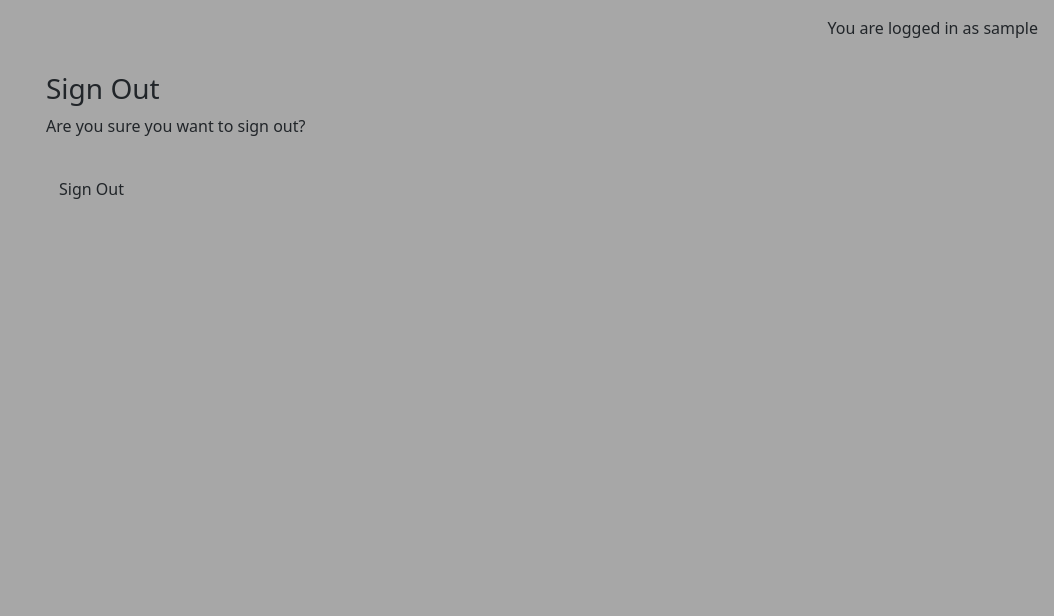
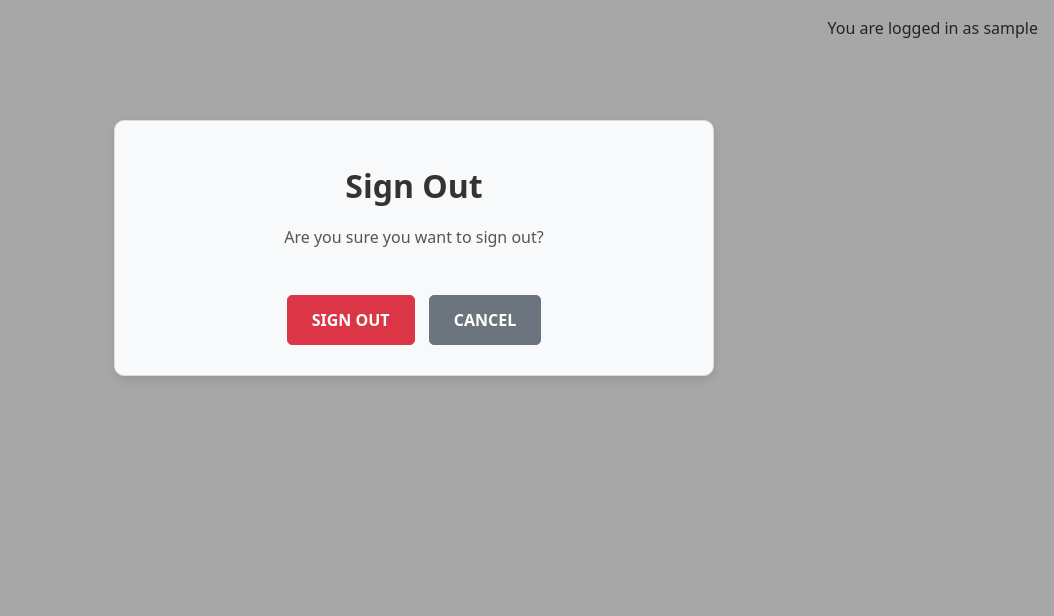
Before and after one commit to RhysTyler112/Back-End-Development-Project, a Django app: page /accounts/logout/ in a window 1280 px wide. Shown: the part 56-672 px from the top of the page, without its empty margins (226-1280 px from the left). Run offline with Django 4.2, Linux system fonts and the light colour scheme; the visitor is signed in with stand-in values (Sample User, id 1).

Commit message:
add css for logout.html

```diff
--- a/static/css/style.css
+++ b/static/css/style.css
@@ -117,7 +117,7 @@ body{
     }
 }
 
-/* ----------------------------------booking_form.htmls */
+/* ----------------------------------booking_form.html and edit_booking.html */
 .booking-form {
     text-align: center;
     padding: 10px 0 10px 0;
@@ -177,3 +177,63 @@ body{
     border-radius: 8px;
     box-shadow: 0 4px 6px rgba(0, 0, 0, 0.1);
 }
+
+/* --------------------------------------------------logout.htmls */
+.signout-area{
+    background: #f8f9fa;
+    border: 1px solid #ddd;
+    border-radius: 10px;
+    padding: 30px;
+    max-width: 600px;
+    margin: 80px auto;
+    box-shadow: 0 4px 8px rgba(0, 0, 0, 0.1);
+    text-align: center;
+}
+
+.signout-title {
+    font-size: 2rem;
+    color: #333;
+    margin-bottom: 20px;
+    font-weight: bold;
+}
+
+.signout-message {
+    font-size: 1rem;
+    color: #555;
+    margin-bottom: 30px;
+}
+
+.form-signout {
+    display: inline-block;
+}
+
+form .btn {
+    padding: 12px 24px;
+    font-size: 1rem;
+    font-weight: bold;
+    border-radius: 5px;
+    text-transform: uppercase;
+    transition: background-color 0.3s ease, transform 0.2s ease;
+}
+
+.form .btn-danger {
+    background-color: #dc3545;
+    border: none;
+    color: #fff;
+}
+form .btn-danger:hover {
+    background-color: #c82333;
+    transform: scale(1.05);
+    cursor: pointer;
+}
+
+form .btn-secondary {
+    background-color: #6c757d;
+    color: #fff;
+    margin-left: 10px;
+}
+form .btn-secondary:hover {
+    background-color: #5a6268;
+    transform: scale(1.05);
+    cursor: pointer;
+}
--- a/templates/account/logout.html
+++ b/templates/account/logout.html
@@ -5,23 +5,24 @@
 {% block head_title %}{% trans "Sign Out" %}{% endblock %}
 
 {% block content %}
-<div class="container">
+<div class="container signout-area">
     <div class="row">
         <div class="col-md-8 mt-3 offset-md-2">
-            <h3>{% trans "Sign Out" %}</h3>
+            <h3 class="signout-title">{% trans "Sign Out" %}</h3>
 
-            <p>{% trans 'Are you sure you want to sign out?' %}</p>
+            <p class="signout-message">{% trans 'Are you sure you want to sign out?' %}</p>
         </div>
     </div>
     <div class="row">
         <div class="col-md-8 mt-3 offset-md-2">
 
-            <form method="post" action="{% url 'account_logout' %}">
+            <form class="form-signout" method="post" action="{% url 'account_logout' %}">
                 {% csrf_token %}
                 {% if redirect_field_value %}
                 <input type="hidden" name="{{ redirect_field_name }}" value="{{ redirect_field_value }}" />
                 {% endif %}
-                <button class="btn btn-signup right" type="submit">{% trans 'Sign Out' %}</button>
+                <button class="btn btn-danger" type="submit">{% trans 'Sign Out' %}</button>
+                <a href="{% url 'home' %}" class="btn btn-secondary">{% trans 'Cancel' %}</a>
             </form>
         </div>
     </div>
```
Also changed, not shown: 1 other file.
